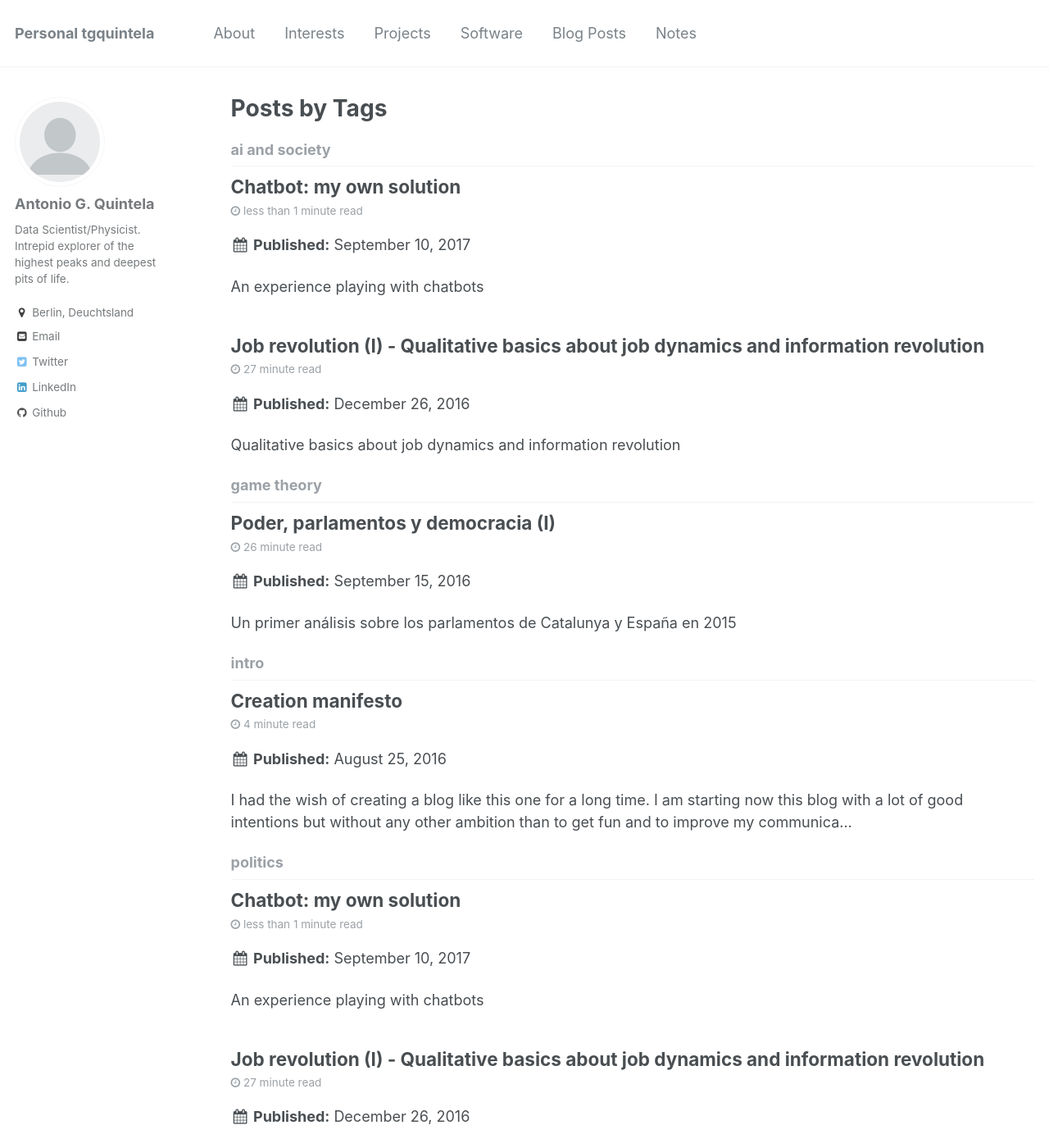
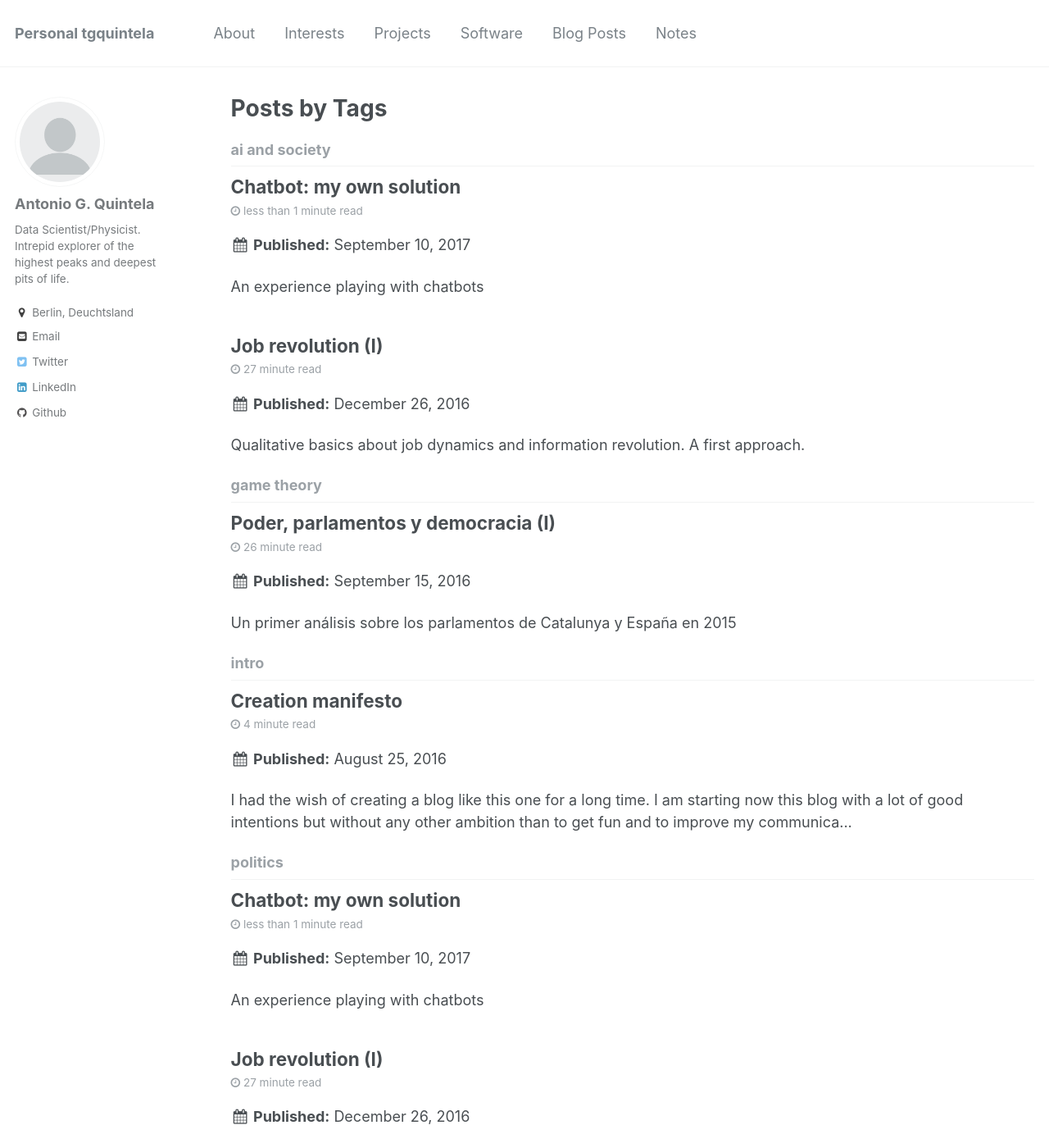
Before and after one commit to tgquintela/tgquintela.github.io, a Jekyll site: the page built from _pages/tag-archive.html, in a window 1280 px wide and 1400 px high. Shown: the whole window at 82% size. Built offline with Jekyll 4.4.1, drawn with Linux system fonts in a browser that asks for light colours; a script that is not in the unit is left out; some of the changed text lies outside the part shown.

Commit message:
Examples.

```diff
--- a/_posts/2016-12-26-blog-post-job-revolution-i.md
+++ b/_posts/2016-12-26-blog-post-job-revolution-i.md
@@ -1,6 +1,7 @@
 ---
-title: 'Job revolution (I) - Qualitative basics about job dynamics and information revolution'
-excerpt: 'Qualitative basics about job dynamics and information revolution'
+title: 'Job revolution (I)'
+excerpt: 'Qualitative basics about job dynamics and information revolution.
+A first approach.'
 date: 2016-12-26
 permalink: /blog/2016/12/job-revolution-i/
 
```
